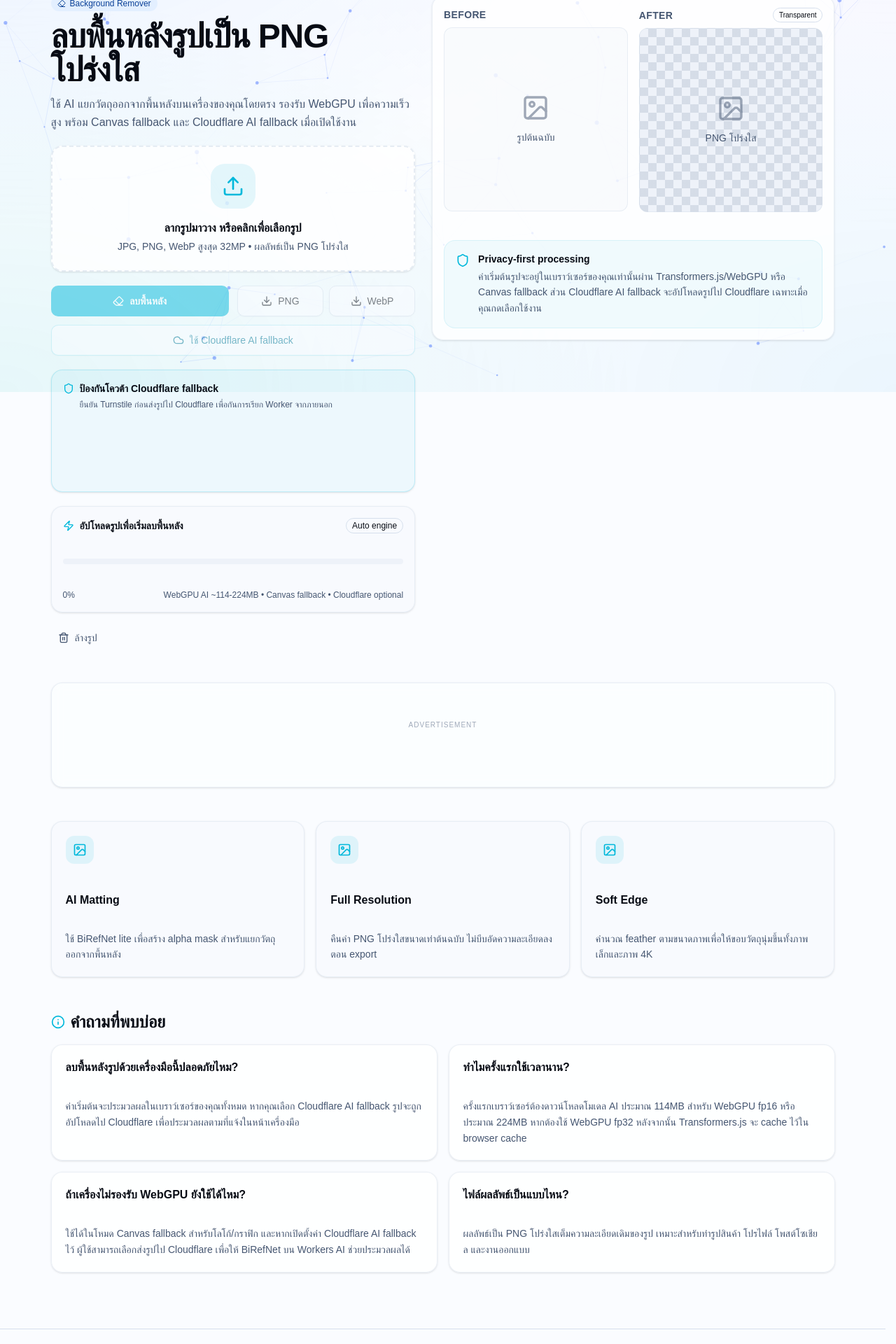
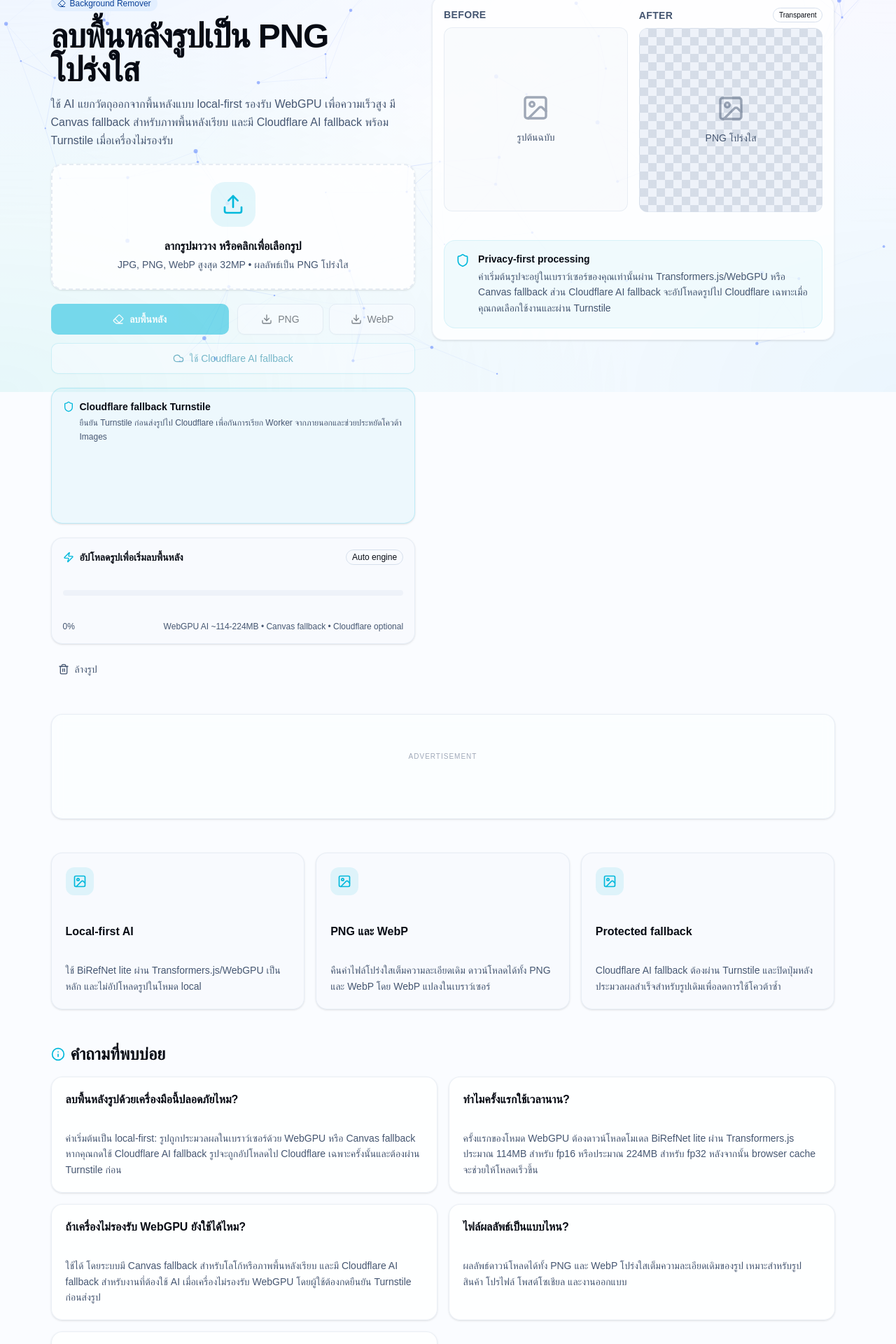
Before and after one commit to Yuukub/yuukub.github.io, a Next.js app: page /tools/background-remover in a window 1280 px wide. Shown: the part 240-2160 px from the top of the page at 70% size. Built offline with nearby package versions, Linux system fonts and the light colour scheme; no server answers; a web font is replaced by a local one.

Commit message:
feat(background-remover): improve SEO and current copy

```diff
--- a/src/app/tools/background-remover/layout.tsx
+++ b/src/app/tools/background-remover/layout.tsx
@@ -1,11 +1,41 @@
 import type { Metadata } from "next";
 
 export const metadata: Metadata = {
-    title: "ลบพื้นหลังรูปออนไลน์ฟรี - AI Background Remover แบบไม่อัปโหลดไฟล์",
-    description: "ลบพื้นหลังรูปภาพ JPG, PNG และ WebP ด้วย AI ในเบราว์เซอร์ของคุณ รองรับ PNG โปร่งใสเต็มความละเอียด ใช้ WebGPU และไม่ส่งรูปไปยังเซิร์ฟเวอร์",
-    keywords: ["ลบพื้นหลังรูป", "remove background online", "AI background remover", "PNG โปร่งใส", "ตัดพื้นหลัง", "ลบฉากหลัง", "WebGPU AI"],
+    title: "ลบพื้นหลังรูปออนไลน์ฟรี - AI Background Remover PNG/WebP",
+    description: "ลบพื้นหลังรูป JPG, PNG และ WebP เป็น PNG หรือ WebP โปร่งใสเต็มความละเอียด ใช้ WebGPU ในเครื่องเป็นหลัก พร้อม Cloudflare fallback ที่ยืนยันด้วย Turnstile เมื่อจำเป็น",
+    keywords: [
+        "ลบพื้นหลังรูป",
+        "ลบพื้นหลังออนไลน์",
+        "remove background online",
+        "AI background remover",
+        "background remover free",
+        "PNG โปร่งใส",
+        "WebP โปร่งใส",
+        "ตัดพื้นหลัง",
+        "ลบฉากหลัง",
+        "ลบพื้นหลังสินค้า",
+        "WebGPU AI",
+        "Cloudflare Turnstile",
+    ],
     alternates: {
         canonical: "https://yuukub.com/tools/background-remover/",
+    },
+    openGraph: {
+        title: "ลบพื้นหลังรูปออนไลน์ฟรี - AI Background Remover PNG/WebP",
+        description: "แยกวัตถุออกจากพื้นหลังด้วย AI แบบ local-first ส่งออก PNG/WebP โปร่งใส และมี Cloudflare fallback พร้อม Turnstile เมื่อ WebGPU ใช้ไม่ได้",
+        url: "https://yuukub.com/tools/background-remover/",
+        siteName: "Saranyuu M.",
+        type: "website",
+        locale: "th_TH",
+    },
+    twitter: {
+        card: "summary",
+        title: "ลบพื้นหลังรูปออนไลน์ฟรี - AI Background Remover PNG/WebP",
+        description: "ลบพื้นหลัง JPG, PNG, WebP เป็นไฟล์โปร่งใสเต็มความละเอียด ใช้ WebGPU ในเครื่องเป็นหลัก พร้อม Cloudflare fallback เมื่อจำเป็น",
+    },
+    robots: {
+        index: true,
+        follow: true,
     },
 };
 
--- a/src/app/tools/background-remover/page.tsx
+++ b/src/app/tools/background-remover/page.tsx
@@ -81,19 +81,23 @@ const TURNSTILE_SITE_KEY = process.env.NEXT_PUBLIC_TURNSTILE_SITE_KEY ?? "";
 const FAQ_ITEMS = [
     {
         question: "ลบพื้นหลังรูปด้วยเครื่องมือนี้ปลอดภัยไหม?",
-        answer: "ค่าเริ่มต้นจะประมวลผลในเบราว์เซอร์ของคุณทั้งหมด หากคุณเลือก Cloudflare AI fallback รูปจะถูกอัปโหลดไป Cloudflare เพื่อประมวลผลตามที่แจ้งในหน้าเครื่องมือ",
+        answer: "ค่าเริ่มต้นเป็น local-first: รูปถูกประมวลผลในเบราว์เซอร์ด้วย WebGPU หรือ Canvas fallback หากคุณกดใช้ Cloudflare AI fallback รูปจะถูกอัปโหลดไป Cloudflare เฉพาะครั้งนั้นและต้องผ่าน Turnstile ก่อน",
     },
     {
         question: "ทำไมครั้งแรกใช้เวลานาน?",
-        answer: "ครั้งแรกเบราว์เซอร์ต้องดาวน์โหลดโมเดล AI ประมาณ 114MB สำหรับ WebGPU fp16 หรือประมาณ 224MB หากต้องใช้ WebGPU fp32 หลังจากนั้น Transformers.js จะ cache ไว้ใน browser cache",
+        answer: "ครั้งแรกของโหมด WebGPU ต้องดาวน์โหลดโมเดล BiRefNet lite ผ่าน Transformers.js ประมาณ 114MB สำหรับ fp16 หรือประมาณ 224MB สำหรับ fp32 หลังจากนั้น browser cache จะช่วยให้โหลดเร็วขึ้น",
     },
     {
         question: "ถ้าเครื่องไม่รองรับ WebGPU ยังใช้ได้ไหม?",
-        answer: "ใช้ได้ในโหมด Canvas fallback สำหรับโลโก้/กราฟิก และหากเปิดตั้งค่า Cloudflare AI fallback ไว้ ผู้ใช้สามารถเลือกส่งรูปไป Cloudflare เพื่อให้ BiRefNet บน Workers AI ช่วยประมวลผลได้",
+        answer: "ใช้ได้ โดยระบบมี Canvas fallback สำหรับโลโก้หรือภาพพื้นหลังเรียบ และมี Cloudflare AI fallback สำหรับงานที่ต้องใช้ AI เมื่อเครื่องไม่รองรับ WebGPU โดยผู้ใช้ต้องกดยืนยัน Turnstile ก่อนส่งรูป",
     },
     {
         question: "ไฟล์ผลลัพธ์เป็นแบบไหน?",
-        answer: "ผลลัพธ์เป็น PNG โปร่งใสเต็มความละเอียดเดิมของรูป เหมาะสำหรับทำรูปสินค้า โปรไฟล์ โพสต์โซเชียล และงานออกแบบ",
+        answer: "ผลลัพธ์ดาวน์โหลดได้ทั้ง PNG และ WebP โปร่งใสเต็มความละเอียดเดิมของรูป เหมาะสำหรับรูปสินค้า โปรไฟล์ โพสต์โซเชียล และงานออกแบบ",
+    },
+    {
+        question: "Cloudflare fallback คิดโควต้าอย่างไร?",
+        answer: "เว็บเรียก Cloudflare Images เพียงครั้งเดียวต่อการลบพื้นหลังสำเร็จหนึ่งรูปเพื่อรับ PNG จากนั้นแปลง WebP ในเบราว์เซอร์ จึงไม่เรียก Cloudflare เพิ่มเพื่อสร้าง WebP และปุ่ม Cloudflare จะถูกปิดสำหรับรูปเดิมหลังสำเร็จ",
     },
 ];
 
@@ -512,8 +516,46 @@ export default function BackgroundRemoverPage() {
                 ? "Cloudflare AI"
                 : "Auto engine";
 
-    const faqJsonLd = {
+    const structuredData = {
         "@context": "https://schema.org",
+        "@graph": [
+            {
+                "@type": "WebApplication",
+                name: "AI Background Remover",
+                url: "https://yuukub.com/tools/background-remover/",
+                applicationCategory: "MultimediaApplication",
+                operatingSystem: "Any",
+                inLanguage: "th-TH",
+                offers: {
+                    "@type": "Offer",
+                    price: "0",
+                    priceCurrency: "USD",
+                },
+                featureList: [
+                    "ลบพื้นหลังรูป JPG, PNG และ WebP",
+                    "ส่งออก PNG และ WebP โปร่งใสเต็มความละเอียด",
+                    "ประมวลผลแบบ local-first ด้วย WebGPU และ Canvas fallback",
+                    "Cloudflare AI fallback พร้อม Turnstile เมื่อจำเป็น",
+                ],
+            },
+            {
+                "@type": "BreadcrumbList",
+                itemListElement: [
+                    {
+                        "@type": "ListItem",
+                        position: 1,
+                        name: "Tools",
+                        item: "https://yuukub.com/tools/",
+                    },
+                    {
+                        "@type": "ListItem",
+                        position: 2,
+                        name: "Background Remover",
+                        item: "https://yuukub.com/tools/background-remover/",
+                    },
+                ],
+            },
+            {
                 "@type": "FAQPage",
                 mainEntity: FAQ_ITEMS.map((item) => ({
                     "@type": "Question",
@@ -523,6 +565,8 @@ export default function BackgroundRemoverPage() {
                         text: item.answer,
                     },
                 })),
+            },
+        ],
     };
 
     return (
@@ -536,7 +580,7 @@ export default function BackgroundRemoverPage() {
             )}
             <script
                 type="application/ld+json"
-                dangerouslySetInnerHTML={{ __html: JSON.stringify(faqJsonLd) }}
+                dangerouslySetInnerHTML={{ __html: JSON.stringify(structuredData) }}
             />
             <div className="fixed inset-0 -z-10 mesh-gradient opacity-40 dark:opacity-20 pointer-events-none" />
             <Navbar />
@@ -563,7 +607,7 @@ export default function BackgroundRemoverPage() {
                                 ลบพื้นหลังรูปเป็น PNG โปร่งใส
                             </h1>
                             <p className="text-muted-foreground leading-relaxed">
-                                ใช้ AI แยกวัตถุออกจากพื้นหลังบนเครื่องของคุณโดยตรง รองรับ WebGPU เพื่อความเร็วสูง พร้อม Canvas fallback และ Cloudflare AI fallback เมื่อเปิดใช้งาน
+                                ใช้ AI แยกวัตถุออกจากพื้นหลังแบบ local-first รองรับ WebGPU เพื่อความเร็วสูง มี Canvas fallback สำหรับภาพพื้นหลังเรียบ และมี Cloudflare AI fallback พร้อม Turnstile เมื่อเครื่องไม่รองรับ
                             </p>
                         </div>
 
@@ -666,9 +710,9 @@ export default function BackgroundRemoverPage() {
                                 <div className="flex items-start gap-2">
                                     <Shield className="h-4 w-4 text-cyan-500 shrink-0 mt-0.5" />
                                     <div className="space-y-1">
-                                        <p className="text-sm font-semibold">ป้องกันโควต้า Cloudflare fallback</p>
+                                        <p className="text-sm font-semibold">Cloudflare fallback Turnstile</p>
                                         <p className="text-xs text-muted-foreground leading-relaxed">
-                                            ยืนยัน Turnstile ก่อนส่งรูปไป Cloudflare เพื่อกันการเรียก Worker จากภายนอก
+                                            ยืนยัน Turnstile ก่อนส่งรูปไป Cloudflare เพื่อกันการเรียก Worker จากภายนอกและช่วยประหยัดโควต้า Images
                                         </p>
                                     </div>
                                 </div>
@@ -760,7 +804,7 @@ export default function BackgroundRemoverPage() {
                             <div className="space-y-1">
                                 <p className="font-semibold text-sm">Privacy-first processing</p>
                                 <p className="text-sm text-muted-foreground leading-relaxed">
-                                    ค่าเริ่มต้นรูปจะอยู่ในเบราว์เซอร์ของคุณเท่านั้นผ่าน Transformers.js/WebGPU หรือ Canvas fallback ส่วน Cloudflare AI fallback จะอัปโหลดรูปไป Cloudflare เฉพาะเมื่อคุณกดเลือกใช้งาน
+                                    ค่าเริ่มต้นรูปจะอยู่ในเบราว์เซอร์ของคุณเท่านั้นผ่าน Transformers.js/WebGPU หรือ Canvas fallback ส่วน Cloudflare AI fallback จะอัปโหลดรูปไป Cloudflare เฉพาะเมื่อคุณกดเลือกใช้งานและผ่าน Turnstile
                                 </p>
                             </div>
                         </div>
@@ -776,9 +820,9 @@ export default function BackgroundRemoverPage() {
 
                 <section className="grid md:grid-cols-3 gap-4">
                     {[
-                        { title: "AI Matting", desc: "ใช้ BiRefNet lite เพื่อสร้าง alpha mask สำหรับแยกวัตถุออกจากพื้นหลัง" },
-                        { title: "Full Resolution", desc: "คืนค่า PNG โปร่งใสขนาดเท่าต้นฉบับ ไม่บีบอัดความละเอียดลงตอน export" },
-                        { title: "Soft Edge", desc: "คำนวณ feather ตามขนาดภาพเพื่อให้ขอบวัตถุนุ่มขึ้นทั้งภาพเล็กและภาพ 4K" },
+                        { title: "Local-first AI", desc: "ใช้ BiRefNet lite ผ่าน Transformers.js/WebGPU เป็นหลัก และไม่อัปโหลดรูปในโหมด local" },
+                        { title: "PNG และ WebP", desc: "คืนค่าไฟล์โปร่งใสเต็มความละเอียดเดิม ดาวน์โหลดได้ทั้ง PNG และ WebP โดย WebP แปลงในเบราว์เซอร์" },
+                        { title: "Protected fallback", desc: "Cloudflare AI fallback ต้องผ่าน Turnstile และปิดปุ่มหลังประมวลผลสำเร็จสำหรับรูปเดิมเพื่อลดการใช้โควต้าซ้ำ" },
                     ].map((item) => (
                         <Card key={item.title} className="p-5 border-border/50 bg-muted/20">
                             <div className="h-10 w-10 rounded-lg bg-cyan-500/10 flex items-center justify-center mb-4">
--- a/src/app/tools/page.tsx
+++ b/src/app/tools/page.tsx
@@ -48,7 +48,7 @@ const TOOLS = [
     },
     {
         title: "Background Remover",
-        description: "ลบพื้นหลังรูปภาพด้วย AI ในเบราว์เซอร์ของคุณ ส่งออกเป็น PNG โปร่งใสเต็มความละเอียด ไม่อัปโหลดไฟล์",
+        description: "ลบพื้นหลังรูปภาพด้วย AI แบบ local-first ส่งออก PNG/WebP โปร่งใสเต็มความละเอียด พร้อม Cloudflare fallback เมื่อ WebGPU ใช้ไม่ได้",
         icon: <Eraser className="h-6 w-6 text-cyan-500" />,
         href: "/tools/background-remover",
         tags: ["AI", "Media"],
```
Lines whose indentation alone changed are shown as unchanged.
